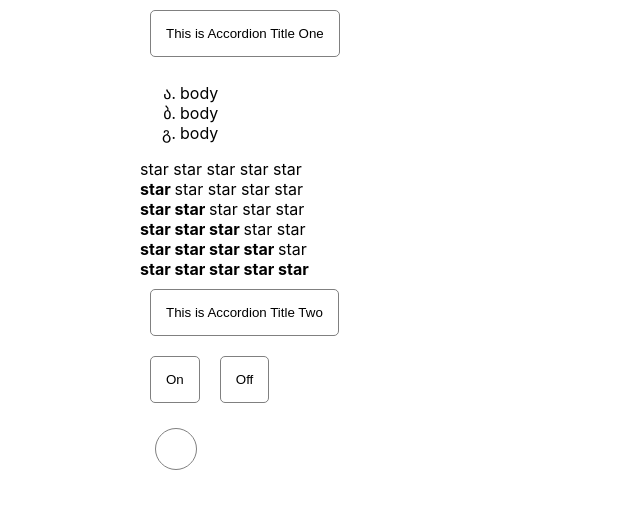
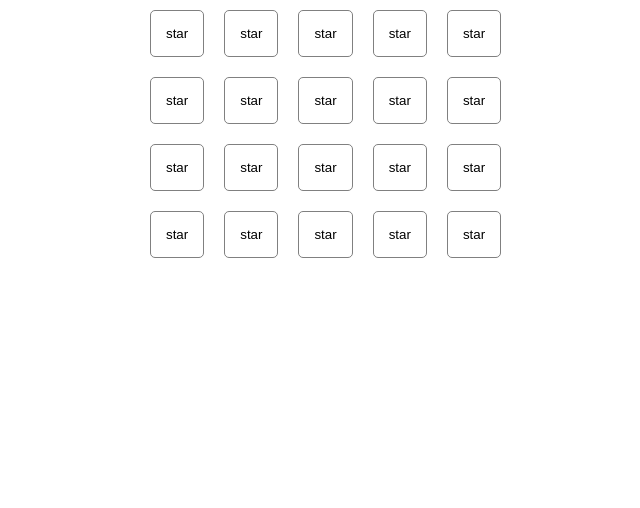
Before and after one commit to EleonoraPavlova/KKPReact, a React (Create React App) app: page / in a window 1280 px wide. Shown: the top 508 px of the page, without its empty margins (52-692 px from the left). Built offline with nearby package versions, Linux system fonts and the light colour scheme.

Commit message:
added Star unControll

```diff
--- a/src/App.tsx
+++ b/src/App.tsx
@@ -1,7 +1,10 @@
 import React, { useState } from 'react'; //KKPReact
 import './App.css';
-import Accordion from "./components/accordion/Accordion";
-import OnOff from "./components/onOff/OnOff";
+// import Accordion from "./components/accordion/Accordion";
+// import ButtonSwitch from "./components/buttonSwitch";
+// import UnControlledAccordion from "./components/UnControlledAccordion";
+import UnControlledAccordionRate from "./components/UncontrolledAccordionRate";
+// import OnOff from "./components/onOff/OnOff";
 
 // import Star from "./Star"
 // import PageTitle  from "./components/PageTitle"
@@ -14,9 +17,15 @@ function App() {
   return (
     <div className="App">
       {/* <PageTitle title={'This is App Title'} /> */}
-      <Accordion title={"This is Accordion Title One"} collapsed={true} />
-      <Accordion title={"This is Accordion Title Two"} collapsed={false} />
-      <OnOff switchButton={(arg) => setIsClick(arg)} isSwitched={isClick} />
+      {/* <Accordion title={"This is Accordion Title One"} collapsed={true} />
+      <Accordion title={"This is Accordion Title Two"} collapsed={false} /> */}
+      {/* <UnControlledAccordion title={"One"} /> */}
+      <UnControlledAccordionRate />
+      <UnControlledAccordionRate />
+      <UnControlledAccordionRate />
+      <UnControlledAccordionRate />
+      {/* <ButtonSwitch /> */}
+      {/* <OnOff switchButton={(arg) => setIsClick(arg)} isSwitched={isClick} /> */}
       {/* <Star selected={true} />
       <Star selected={false} />
       <Star selected={false} />
--- a/src/components/Star.tsx
+++ b/src/components/Star.tsx
@@ -1,14 +1,14 @@
 type StarPropsType = {
-  selected: boolean
+  selected: boolean;
+  callBack?: () => void;
 }
 
 function Star(props: StarPropsType) {
 
-  console.log('Star is rendering ')
   if (props.selected === true) {
-    return <span><b> star </b></span>
+    return <button onClick={props.callBack}><b> star </b></button>
   } else {
-      return <span> star </span>
+    return <button onClick={props.callBack}> star </button>
   }
 }
 
--- /dev/null
+++ b/src/components/UnControlledAccordion.tsx
@@ -0,0 +1,33 @@
+import AccordionRate from "./accordion/AccordionRate"
+import AccordionBody from "./accordion/AccordionBody"
+import AccordionTitle from "./accordion/AccordionTitle"
+import { useState } from "react"
+
+export type AccordionProps = {
+  title: string
+}
+
+function UnControlledAccordion(props: AccordionProps) {
+
+  let [collapsed, setCollapsed] = useState(true)
+
+  const AccordionTitleHandle = () => {
+    setCollapsed(!collapsed)
+  }
+
+  return (
+    <div>
+      <AccordionTitle title={props.title} callBack={AccordionTitleHandle} />
+      {collapsed && <div>
+        < AccordionBody />
+        < AccordionRate value={0} />
+        < AccordionRate value={1} />
+        < AccordionRate value={2} />
+        < AccordionRate value={3} />
+        < AccordionRate value={4} />
+        < AccordionRate value={5} />
+      </div>}
+    </div>
+  );
+}
+export default UnControlledAccordion;
--- /dev/null
+++ b/src/components/UncontrolledAccordionRate.tsx
@@ -0,0 +1,48 @@
+import React, { useState } from 'react';
+import Star from "../components/Star"
+
+
+function UnControlledAccordionRate() {
+
+  let [value, setValue] = useState(0)
+  let [isSelected, setIsSelected] = useState(false)
+
+  const setValueHandler = () => {
+    switch (value) {
+      case (0): {
+        setValue(1)
+        return setIsSelected(!isSelected)
+      }
+      case (1): {
+        setValue(2)
+        return setIsSelected(!isSelected)
+      }
+      case (2): {
+        setValue(3)
+        return setIsSelected(!isSelected)
+      }
+      case (3): {
+        setValue(4)
+        return setIsSelected(!isSelected)
+      }
+      case (4): {
+        setValue(5)
+        return setIsSelected(!isSelected)
+      }
+      default: setIsSelected(!isSelected)
+    }
+
+  }
+
+  return (
+    <div>
+      <Star selected={value > 0} callBack={setValueHandler} />
+      <Star selected={value > 1} callBack={setValueHandler} />
+      <Star selected={value > 2} callBack={setValueHandler} />
+      <Star selected={value > 3} callBack={setValueHandler} />
+      <Star selected={value > 4} callBack={setValueHandler} />
+    </div>
+  );
+}
+
+export default UnControlledAccordionRate;
--- a/src/components/accordion/AccordionRate.tsx
+++ b/src/components/accordion/AccordionRate.tsx
@@ -7,7 +7,7 @@ type rateProps = {
 }
 
 function AccordionRate(props: rateProps) {
-  console.log('AccordionRate are rendering ')
+
   return (
     <div>
       <Star selected={props.value > 0} />
--- a/src/components/accordion/AccordionTitle.tsx
+++ b/src/components/accordion/AccordionTitle.tsx
@@ -1,6 +1,7 @@
 
 type AccordionTitleType = {
   title: string
+  callBack?: () => void
 }
 
 function AccordionTitle(props: AccordionTitleType) {
@@ -10,7 +11,7 @@ function AccordionTitle(props: AccordionTitleType) {
 
   //  } )onClick={clickButton}
   return (<div>
-    <button>{props.title}</button >
+    <button onClick={props.callBack}>{props.title}</button >
   </div>)
 }
 
--- /dev/null
+++ b/src/components/buttonSwitch.tsx
@@ -0,0 +1,50 @@
+import { useState } from "react"
+
+type ButtonSwitchProps = {
+  // on: boolean
+}
+
+
+function ButtonSwitch(props: ButtonSwitchProps) {
+  console.log("onOff is rendering")
+  let [on, setOn] = useState(false)
+
+  const onStyle = {
+    width: '30px',
+    height: "20px",
+    border: "1px solid black",
+    display: "inline-block",
+    margin: '10px',
+    padding: '10px',
+    backgroundColor: on ? "green" : 'white'
+  }
+
+  const offStyle = {
+    width: '30px',
+    height: "20px",
+    border: "1px solid black",
+    display: "inline-block",
+    margin: '10px',
+    padding: '10px',
+    backgroundColor: on ? "white" : 'red'
+  }
+
+  const indicatorStyle = {
+    width: '30px',
+    height: "30px",
+    borderRadius: "50%",
+    border: "1px solid black",
+    marginLeft: '5px',
+    backgroundColor: on ? "green" : 'red'
+  }
+  console.log("on " + on)
+  return (
+    <div>
+      <div style={onStyle} onClick={() => { setOn(true) }}>On</div>
+      <div style={offStyle} onClick={() => { setOn(false) }}>Off</div>
+      <div style={indicatorStyle}></div>
+    </div >
+  )
+}
+
+export default ButtonSwitch;
```
Also changed, not shown: src/logo.svg (deleted), 14 other files (tests, documents, lock files or other folders).
